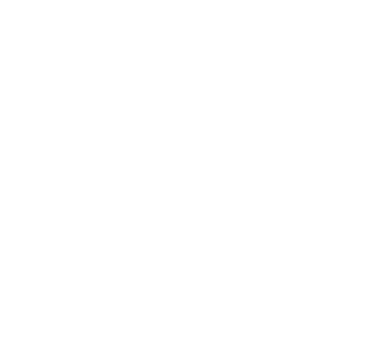
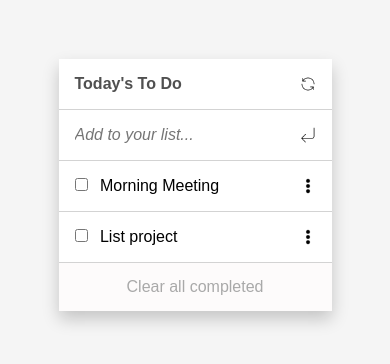
Before and after one commit to SnakyMz/To-Do-List, a website built with webpack: page src/index.html in a window 390 px wide. Built offline with nearby package versions, Linux system fonts and the light colour scheme.

Commit message:
Add mobile version

```diff
--- a/src/index.html
+++ b/src/index.html
@@ -4,11 +4,26 @@
 <head>
     <meta charset="UTF-8">
     <meta name="viewport" content="width=device-width, initial-scale=1.0">
-    <title>Document</title>
+    <link rel="stylesheet" href="./style.css">
+    <title>To Do List</title>
 </head>
 
 <body>
-
+    <section id="listContainer">
+        <div class="heading">
+            <h1>Today's To Do</h1>
+            <img src="../images/icons8-update-left-rotation-50.png" alt="Refresh" class="icons UpdateBtn">
+        </div>
+        <div class="addList">
+            <input type="text" placeholder="Add to your list..." class="addText">
+            <img src="../images/icons8-down-left-50.png" alt="Add" class="icons addBtn">
+        </div>
+        <ul id="list">
+            <!--Activities-->
+        </ul>
+        <button type="button" id="clearBtn" class="icons">Clear all completed</button>
+        <script src="./index.js" type="module"></script>
+    </section>
 </body>
 
 </html>
--- a/src/index.js
+++ b/src/index.js
@@ -1 +1,33 @@
-import './style.css';
+const listArray = [
+    {
+        description: "Morning Meeting",
+        completed: true,
+        index: 0
+    },
+    {
+        description: "List project",
+        completed: false,
+        index: 1
+    },
+];
+
+const list = document.querySelector('#list');
+
+function displayList() {
+    listArray.forEach((object) => {
+        const activity = document.createElement('li');
+        activity.className = 'activity';
+        activity.innerHTML = `
+        <div class="actDetail">
+                    <input type="checkbox" id="${object.index}">
+                    <label for="${object.index}">${object.description}</label>
+                </div>
+                <img src="../images/icons8-three-dots-50.png" alt="Option" class="icons optionBtn">
+        `;
+        list.appendChild(activity);
+    });
+};
+
+window.onload = () => {
+    displayList();
+};
--- a/src/style.css
+++ b/src/style.css
@@ -3,3 +3,76 @@
     padding: 0;
     box-sizing: border-box;
 }
+
+body {
+    background-color: whitesmoke;
+    padding: 15%;
+    font-family: sans-serif;
+}
+
+#listContainer {
+    background-color: white;
+    display: flex;
+    flex-direction: column;
+    box-shadow: 0 0.5rem 1rem 0 rgba(0, 0, 0, 0.2);
+}
+
+.icons {
+    height: 1rem;
+}
+
+.heading {
+    display: inline-flex;
+    justify-content: space-between;
+    align-items: center;
+    border-bottom: 0.1rem solid lightgray;
+    padding: 1rem;
+}
+
+h1 {
+    font-size: 1rem;
+    color: #505050;
+}
+
+.addList {
+    display: inline-flex;
+    justify-content: space-between;
+    align-items: center;
+    border-bottom: 0.1rem solid lightgray;
+    padding-right: 1rem;
+}
+
+.addText {
+    border: none;
+    font-style: italic;
+    font-size: 1rem;
+    padding: 1rem;
+}
+
+#list {
+    display: flex;
+    flex-direction: column;
+}
+
+.activity {
+    display: inline-flex;
+    justify-content: space-between;
+    align-items: center;
+    border-bottom: 0.1rem solid lightgray;
+    padding: 1rem;
+}
+
+.actDetail input {
+    margin-right: 0.5rem;
+}
+
+#clearBtn {
+    border: none;
+    background-color: #fdfbfb;
+    color: darkgray;
+    font-size: 1rem;
+    padding: 1.5rem;
+    display: flex;
+    justify-content: center;
+    align-items: center;
+}
```
Also changed, not shown: README.md, dist/index.html, images/icons8-down-left-50.png (added), images/icons8-three-dots-50.png (added), images/icons8-update-left-rotation-50.png (added).
